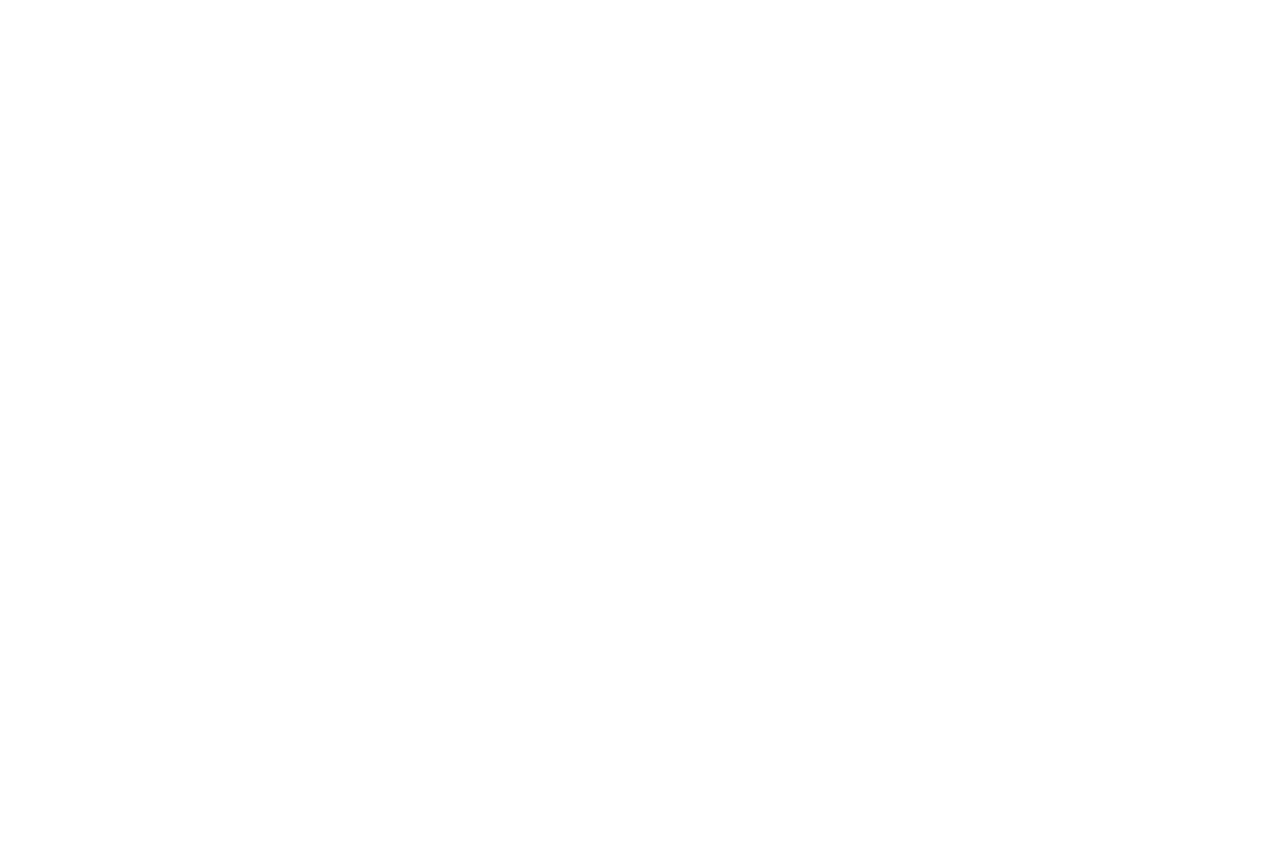
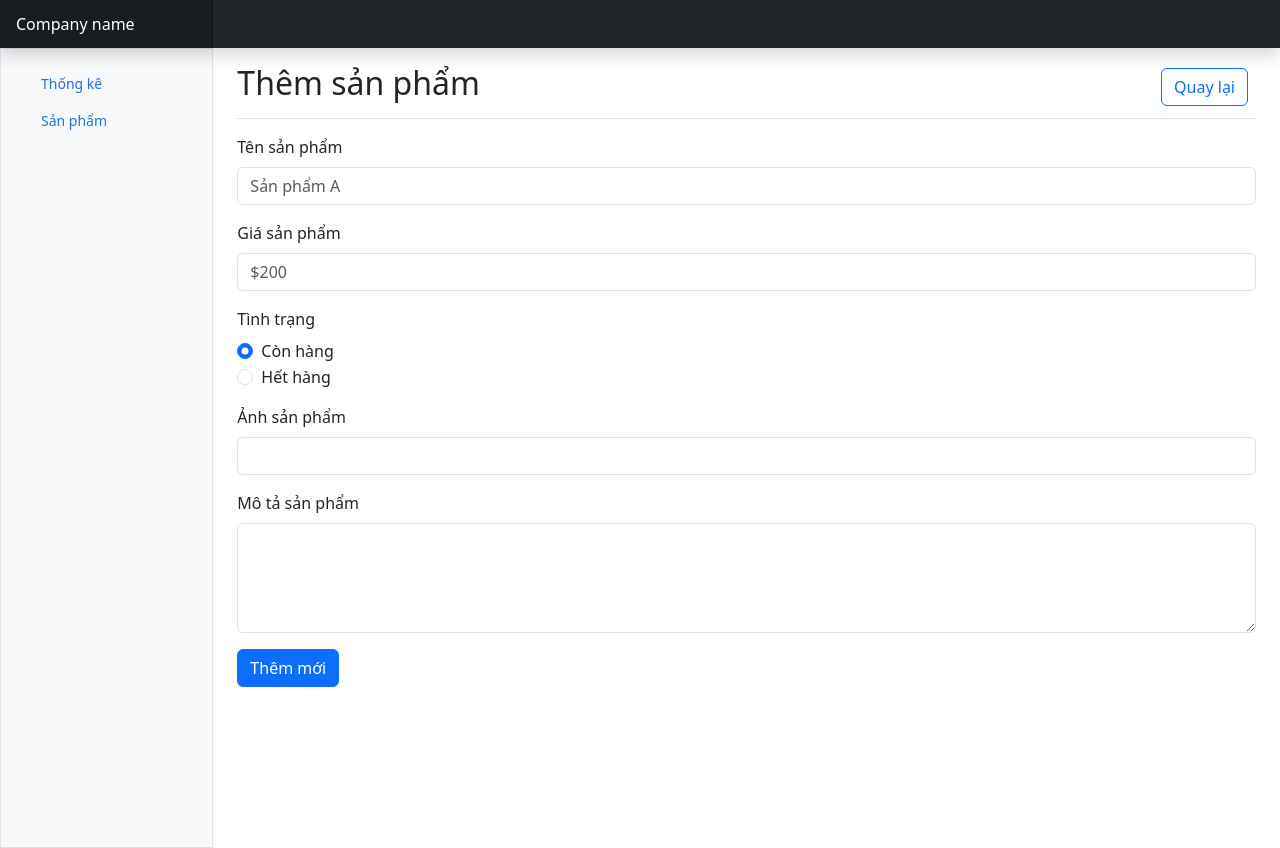
Before and after one commit to datlt2306/FPL-WEB501, a React (Vite) app: page /admin/products/add in a window 1280 px wide. Before the commit this address had no page. Before the commit the page ends 800 px from the top, so only its background shows below. Built offline with nearby package versions, Linux system fonts and the light colour scheme.

Commit message:
WD19303 - Add product addition page and update admin products navigation

```diff
--- a/src/App.jsx
+++ b/src/App.jsx
@@ -5,6 +5,7 @@
 import LayoutAdmin from "./components/LayoutAdmin";
 import DashboardPage from "./pages/admin/DashboardPage";
 import AdminProductsPage from "./pages/admin/AdminProductsPage";
+import AddProduct from "./pages/admin/AddProduct";
 const App = () => {
     return (
         <div>
@@ -17,6 +18,7 @@
                     <Route index element={<Navigate to="dashboard" />} />
                     <Route path="dashboard" element={<DashboardPage />} />
                     <Route path="products" element={<AdminProductsPage />} />
+                    <Route path="products/add" element={<AddProduct />} />
                 </Route>
             </Routes>
         </div>
--- /dev/null
+++ b/src/pages/admin/AddProduct.jsx
@@ -0,0 +1,89 @@
+import React from "react";
+import { Link } from "react-router-dom";
+
+const AddProduct = () => {
+    return (
+        <>
+            <header className="d-flex justify-content-between flex-wrap flex-md-nowrap align-items-center pt-3 pb-2 mb-3 border-bottom">
+                <h1 className="h2">Thêm sản phẩm</h1>
+                <div className="btn-toolbar mb-2 mb-md-0">
+                    <div className="btn-group me-2">
+                        <Link to="/admin/products">
+                            <button type="button" className="btn btn-outline-primary">
+                                Quay lại
+                            </button>
+                        </Link>
+                    </div>
+                </div>
+            </header>
+            <form>
+                <div className="mb-3">
+                    <label htmlFor="" className="form-label">
+                        Tên sản phẩm
+                    </label>
+                    <input
+                        type="text"
+                        className="form-control"
+                        placeholder="Sản phẩm A"
+                        name="name"
+                    />
+                </div>
+                <div className="mb-3">
+                    <label htmlFor="" className="form-label">
+                        Giá sản phẩm
+                    </label>
+                    <input type="number" className="form-control" placeholder="$200" name="price" />
+                </div>
+                <div className="mb-3">
+                    <label htmlFor="" className="form-label">
+                        Tình trạng
+                    </label>
+                    <div className="form-check">
+                        <input
+                            className="form-check-input"
+                            type="radio"
+                            name="inStock"
+                            value={true}
+                            id="flexRadioDefault1"
+                            defaultChecked
+                        />
+                        <label className="form-check-label" htmlFor="flexRadioDefault1">
+                            Còn hàng
+                        </label>
+                    </div>
+                    <div className="form-check">
+                        <input
+                            className="form-check-input"
+                            type="radio"
+                            name="inStock"
+                            value={false}
+                            id="flexRadioDefault2"
+                        />
+                        <label className="form-check-label" htmlFor="flexRadioDefault2">
+                            Hết hàng
+                        </label>
+                    </div>
+                </div>
+                <div className="mb-3">
+                    <label htmlFor="" className="form-label">
+                        Ảnh sản phẩm
+                    </label>
+                    <input type="text" className="form-control" name="imageUrl" />
+                </div>
+                <div className="mb-3">
+                    <label htmlFor="" className="form-label">
+                        Mô tả sản phẩm
+                    </label>
+                    <textarea name="description" className="form-control" rows={4}></textarea>
+                </div>
+                <div className="mb-3">
+                    <button className="btn btn-primary" type="submit">
+                        Thêm mới
+                    </button>
+                </div>
+            </form>
+        </>
+    );
+};
+
+export default AddProduct;
--- a/src/pages/admin/AdminProductsPage.jsx
+++ b/src/pages/admin/AdminProductsPage.jsx
@@ -1,4 +1,5 @@
 import React, { useEffect, useState } from "react";
+import { Link } from "react-router-dom";
 
 const AdminProductsPage = () => {
     // console.log(1)
@@ -26,9 +27,11 @@
                 <h1 className="h2">Quản lý sản phẩm</h1>
                 <div className="btn-toolbar mb-2 mb-md-0">
                     <div className="btn-group me-2">
-                        <button type="button" className="btn btn-sm btn-outline-primary">
-                            Thêm sản phẩm
-                        </button>
+                        <Link to="/admin/products/add">
+                            <button type="button" className="btn btn-sm btn-outline-primary">
+                                Thêm sản phẩm
+                            </button>
+                        </Link>
                     </div>
                 </div>
             </div>
```
